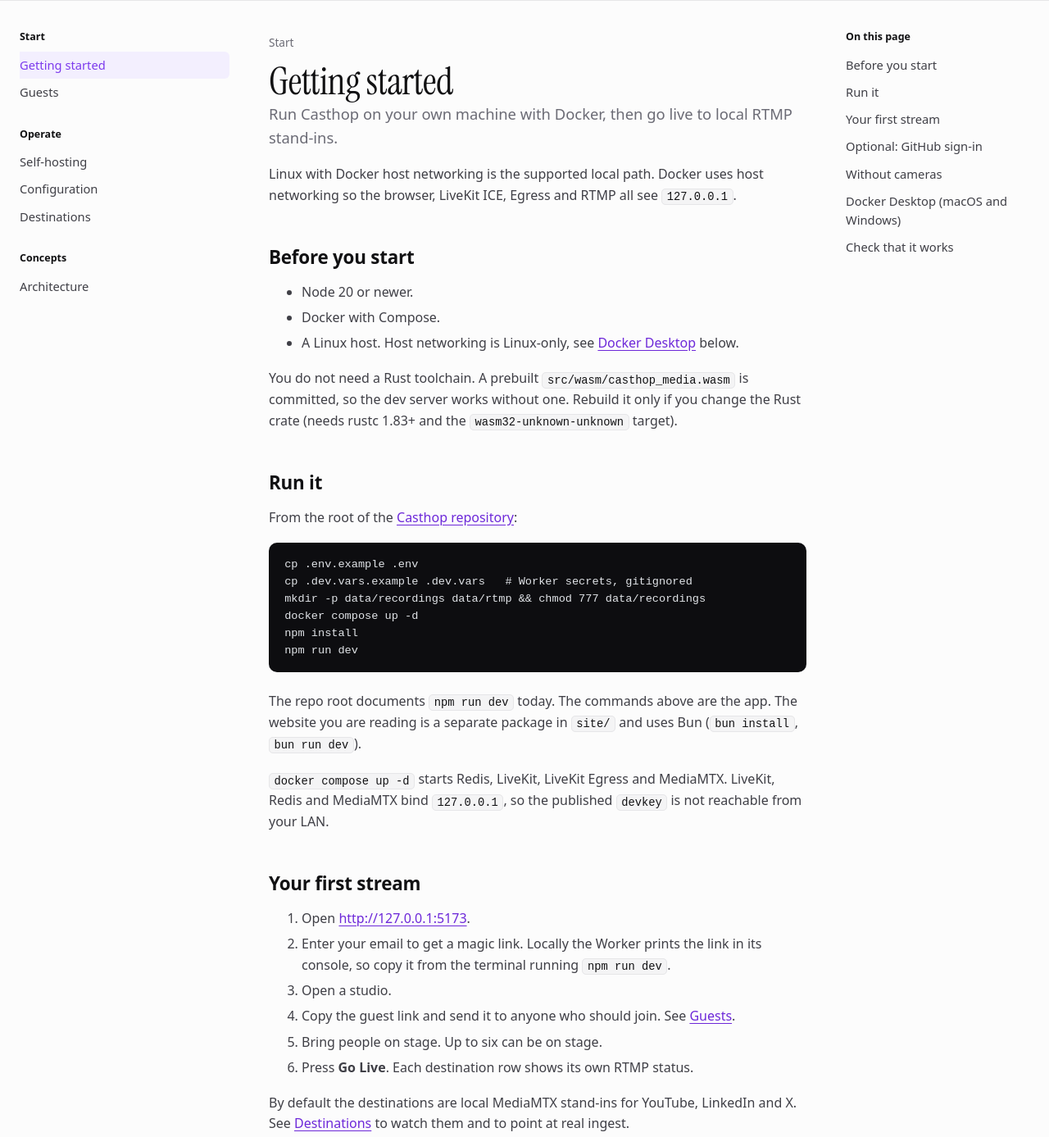
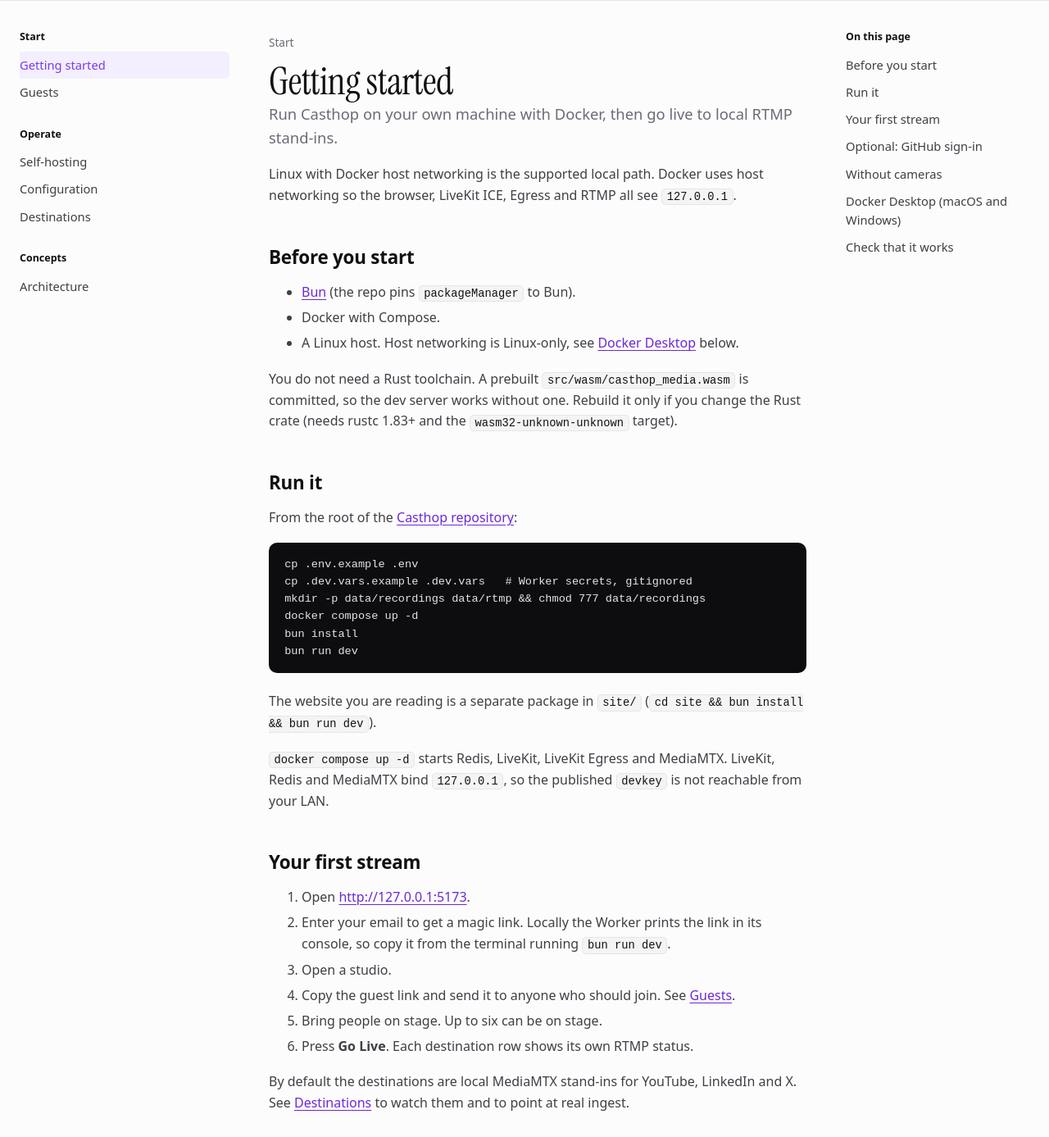
Before and after one commit to casthop/casthop, an Astro site in the folder site/: page /docs/getting-started in a window 1280 px wide. Shown: the part 61-1448 px from the top of the page at 82% size. Built offline with nearby package versions, Linux system fonts and the light colour scheme; Astro itself is replaced by a stand-in of ours; some packages are replaced by stand-ins of ours; code samples lack their colours.

Commit message:
docs: use bun commands in Getting started
Main switched the app to Bun, so the site docs should match.

````diff
--- a/site/src/content/docs/getting-started.mdx
+++ b/site/src/content/docs/getting-started.mdx
@@ -9,7 +9,7 @@ Linux with Docker host networking is the supported local path. Docker uses host
 
 ## Before you start
 
-- Node 20 or newer.
+- [Bun](https://bun.sh) (the repo pins `packageManager` to Bun).
 - Docker with Compose.
 - A Linux host. Host networking is Linux-only, see [Docker Desktop](#docker-desktop-macos-and-windows) below.
 
@@ -24,18 +24,18 @@ cp .env.example .env
 cp .dev.vars.example .dev.vars   # Worker secrets, gitignored
 mkdir -p data/recordings data/rtmp && chmod 777 data/recordings
 docker compose up -d
-npm install
-npm run dev
+bun install
+bun run dev
 ```
 
-The repo root documents `npm run dev` today. The commands above are the app. The website you are reading is a separate package in `site/` and uses Bun (`bun install`, `bun run dev`).
+The website you are reading is a separate package in `site/` (`cd site && bun install && bun run dev`).
 
 `docker compose up -d` starts Redis, LiveKit, LiveKit Egress and MediaMTX. LiveKit, Redis and MediaMTX bind `127.0.0.1`, so the published `devkey` is not reachable from your LAN.
 
 ## Your first stream
 
 1. Open [http://127.0.0.1:5173](http://127.0.0.1:5173).
-2. Enter your email to get a magic link. Locally the Worker prints the link in its console, so copy it from the terminal running `npm run dev`.
+2. Enter your email to get a magic link. Locally the Worker prints the link in its console, so copy it from the terminal running `bun run dev`.
 3. Open a studio.
 4. Copy the guest link and send it to anyone who should join. See [Guests](/docs/guests).
 5. Bring people on stage. Up to six can be on stage.
@@ -59,4 +59,4 @@ Host networking is Linux-only. On Docker Desktop you need to drop `network_mode:
 
 - Health: [http://127.0.0.1:5173/api/health](http://127.0.0.1:5173/api/health)
 - Latency probe: [http://127.0.0.1:5173/internal/probe](http://127.0.0.1:5173/internal/probe)
-- Load measurement with 2, 4 and 6 publishers: `npm run measure`
+- Load measurement with 2, 4 and 6 publishers: `bun run measure`
````
